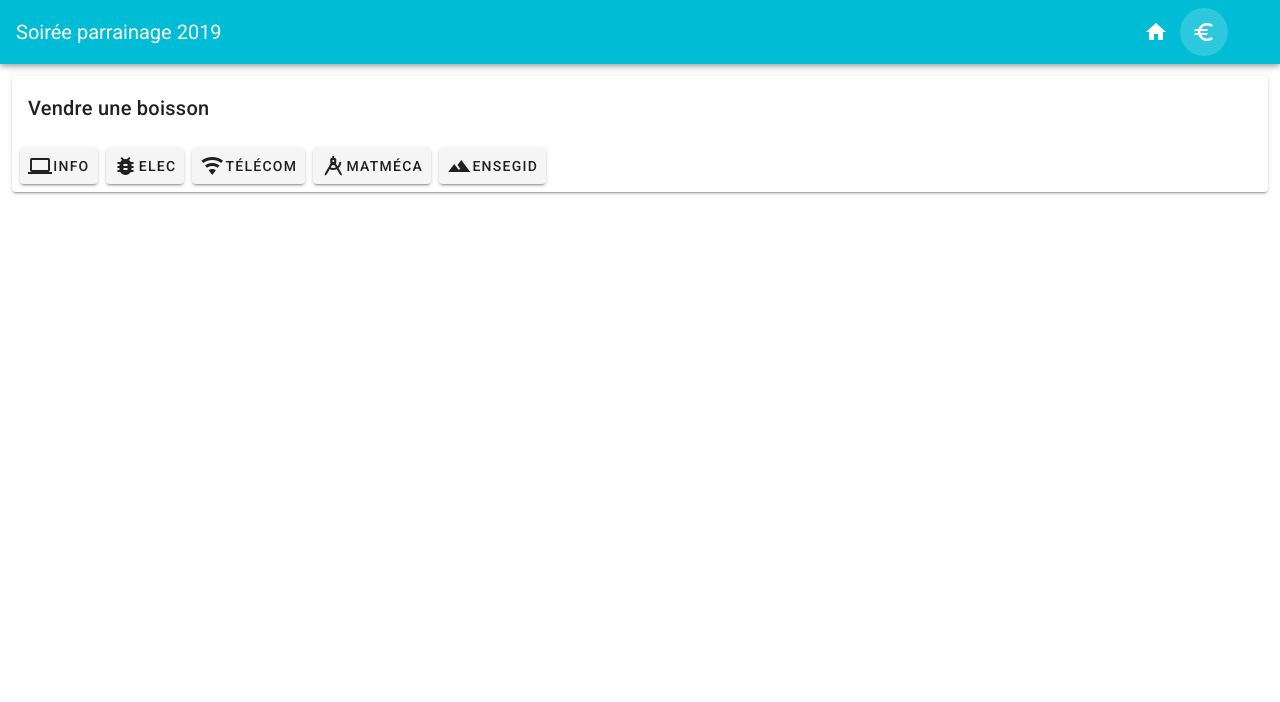
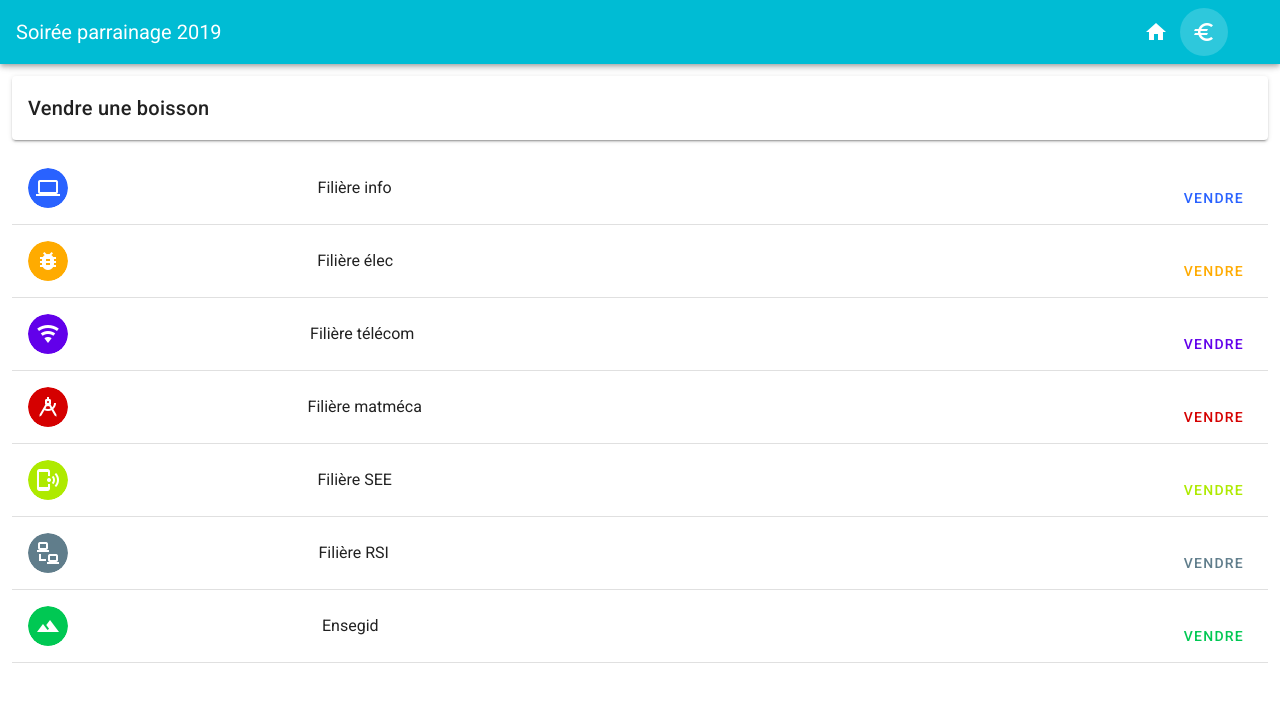
Before and after one commit to aheuillet/parrainage, a Vue app: page /#/sell in a window 1280 px wide. Shown: the top 702 px of the page. Built offline with nearby package versions, Linux system fonts and the light colour scheme; what vue-animejs, vuefire would draw is missing.

Commit message:
RTDB synchronisation completed

```diff
--- a/src/components/RaceTrack.vue
+++ b/src/components/RaceTrack.vue
@@ -2,10 +2,13 @@
   <v-container>
     <v-layout text-center wrap>
       <div class="track">
-          <div class="test-square info" ref="info" style="background: purple;"></div>
-          <div class="test-square elec" ref="elec" style="background: yellow;"></div>
-          <div class="test-square telecom" ref="telecom" style="background: green;"></div>
+        <div class="test-square info" ref="info" style="background: blue;"></div>
+        <div class="test-square elec" ref="elec" style="background: orange;"></div>
+        <div class="test-square telecom" ref="telecom" style="background: purple;"></div>
         <div class="test-square matmeca" ref="matmeca" style="background: red;"></div>
+        <div class="test-square ensegid" ref="ensegid" style="background: green;"></div>
+        <div class="test-square rsi" ref="rsi" style="background: grey;"></div>
+        <div class="test-square see" ref="see" style="background: yellow;"></div>
         <svg
           xmlns:dc="http://purl.org/dc/elements/1.1/"
           xmlns:cc="http://creativecommons.org/ns#"
@@ -68,19 +71,16 @@
 </template>
 
 <script>
-import { setTimeout } from 'timers';
-import { db } from '../firebaseConfig';
+import { setTimeout } from "timers";
+import { db } from "../firebaseConfig";
 export default {
   name: "raceTrack",
   data: () => ({
     anims: [],
-    racers: [],
+    racers: {},
     anim_duration: 4000,
     unit_move_duration: 1000
   }),
-  firebase: {
-    racers: db.ref("racers")
-  },
   computed: {
     info_score: function() {
       return this.racers["info"].score;
@@ -96,30 +96,19 @@ export default {
     },
     ensegid_score: function() {
       return this.racers["ensegid"].score;
+    },
+    see_score: function() {
+      return this.racers["see"].score;
+    },
+    rsi_score: function() {
+      return this.racers["rsi"].score;
     }
   },
-  watch: {
-    info_score: function() {
-      this.moveOneUnit("info");
-    },
-    elec_score: function() {
-      this.moveOneUnit("elec");
-    },
-    telecom_score: function() {
-      this.moveOneUnit("telecom");
-    },
-    matmeca_score: function() {
-      this.moveOneUnit("matmeca");
-    },
-    ensegid_score: function() {
-      this.moveOneUnit("ensegid");
-    },
-  },
   methods: {
-    initAnim: function(targets) {
+    initAnim: function(target) {
       const path = this.$anime.path(".track path");
       var anim = this.$anime({
-        targets: ".".concat(targets),
+        targets: ".".concat(target),
         translateX: path("x"),
         translateY: path("y"),
         rotate: path("angle"),
@@ -128,24 +117,48 @@ export default {
         autoplay: false,
         loop: true
       });
-     var lap_number = (this.racers[targets].score * this.unit_move_duration)/this.duration;
-     var timestamp = Math.round(this.duration*(lap_number - Math.floor(lap_number)));
+      var lap_number =
+        (this.racers[target].score * this.unit_move_duration) / this.anim_duration;
+      var timestamp = Math.round(
+        this.anim_duration * (lap_number - Math.floor(lap_number))
+      );
       anim.seek(timestamp);
       return anim;
     },
-    moveOneUnit: function (targets) {
+    moveOneUnit: function(targets) {
+      // eslint-disable-next-line
+      console.log(targets);
       this.anims[targets].play();
-      setTimeout(function () {
+      setTimeout(() => {
         this.anims[targets].pause();
       }, this.unit_move_duration);
+    },
+    initTrack: function() {
+      this.anims["info"] = this.initAnim("info");
+      this.anims["elec"] = this.initAnim("elec");
+      this.anims["telecom"] = this.initAnim("telecom");
+      this.anims["matmeca"] = this.initAnim("matmeca");
+      this.anims["ensegid"] = this.initAnim("ensegid");
+      this.anims["see"] = this.initAnim("see");
+      this.anims["rsi"] = this.initAnim("rsi");
+      for (let racerName in this.racers) {
+        this.$watch('racers'+'.'+racerName+'.score', function () {
+          this.moveOneUnit(racerName);
+        });
+      }
     }
   },
   mounted() {
-    this.anims["info"] = this.initAnim(".info");
-    this.anims["elec"] = this.initAnim(".elec");
-    this.anims["telecom"] = this.initAnim(".telecom");
-    this.anims["matmeca"] = this.initAnim(".matmeca");
-  },
+    this.$rtdbBind("racers", db.ref("racers"))
+      // eslint-disable-next-line
+      .then(doc => {
+        this.initTrack();
+      })
+      .catch(error => {
+        // eslint-disable-next-line
+        console.log("error in loading: ", error);
+      });
+  }
 };
 </script>
 
--- a/src/views/Sell.vue
+++ b/src/views/Sell.vue
@@ -1,44 +1,145 @@
 <template>
-  <v-layout wrap justify-center align-content-center text-center>
+  <v-layout wrap justify-center text-center>
     <v-flex xs12>
-      <v-card class="mx-auto">
-        <v-card-title>Vendre une boisson</v-card-title>
-        <v-card-actions>
-          <v-btn @click="sellOne('info')">
-            <v-icon>mdi-laptop</v-icon>Info
-          </v-btn>
-          <v-btn @click="sellOne('elec')">
-            <v-icon>mdi-bug</v-icon>Elec
-          </v-btn>
-          <v-btn @click="sellOne('telecom')">
-            <v-icon>mdi-wifi</v-icon>Télécom
-          </v-btn>
-          <v-btn @click="sellOne('matmeca')">
-            <v-icon>mdi-android-studio</v-icon>Matméca
-          </v-btn>
-          <v-btn @click="sellOne('ensegid')">
-            <v-icon>mdi-terrain</v-icon>Ensegid
-          </v-btn>
-        </v-card-actions>
+      <v-card class="mx-auto mb-3" yellow>
+        <v-card-title red>Vendre une boisson</v-card-title>
       </v-card>
     </v-flex>
+    <v-flex xs12>
+    <v-banner two-line>
+      <v-avatar slot="icon" color="blue accent-4" size="40">
+        <v-icon icon="mdi-lock" color="white">mdi-laptop</v-icon>
+      </v-avatar>
+        Filière info
+      <template v-slot:actions>
+        <v-btn @click="startSell('info')" text color="blue accent-4">Vendre</v-btn>
+      </template>
+    </v-banner>
+    <v-banner two-line>
+      <v-avatar slot="icon" color="amber accent-4" size="40">
+        <v-icon icon="mdi-lock" color="white">mdi-bug</v-icon>
+      </v-avatar>
+        Filière élec
+      <template v-slot:actions>
+        <v-btn @click="startSell('elec')" text color="amber accent-4">Vendre</v-btn>
+      </template>
+    </v-banner>
+    <v-banner two-line>
+      <v-avatar slot="icon" color="deep-purple accent-4" size="40">
+        <v-icon icon="mdi-lock" color="white">mdi-wifi</v-icon>
+      </v-avatar>
+        Filière télécom
+      <template v-slot:actions>
+        <v-btn @click="startSell('telecom')" text color="deep-purple accent-4">Vendre</v-btn>
+      </template>
+    </v-banner>
+    <v-banner two-line>
+      <v-avatar slot="icon" color="red accent-4" size="40">
+        <v-icon icon="mdi-lock" color="white">mdi-android-studio</v-icon>
+      </v-avatar>
+        Filière matméca
+      <template v-slot:actions>
+        <v-btn @click="startSell('matmeca')" text color="red accent-4">Vendre</v-btn>
+      </template>
+    </v-banner>
+    <v-banner two-line>
+      <v-avatar slot="icon" color="lime accent-4" size="40">
+        <v-icon icon="mdi-lock" color="white">mdi-cellphone-wireless</v-icon>
+      </v-avatar>
+        Filière SEE
+      <template v-slot:actions>
+        <v-btn @click="startSell('see')" text color="lime accent-4">Vendre</v-btn>
+      </template>
+    </v-banner>
+    <v-banner two-line>
+      <v-avatar slot="icon" color="blue-grey accent-4" size="40">
+        <v-icon icon="mdi-lock" color="white">mdi-lan-connect</v-icon>
+      </v-avatar>
+        Filière RSI
+      <template v-slot:actions>
+        <v-btn @click="startSell('rsi')" text color="blue-grey accent-4">Vendre</v-btn>
+      </template>
+    </v-banner>
+    <v-banner two-line>
+      <v-avatar slot="icon" color="green accent-4" size="40">
+        <v-icon icon="mdi-lock" color="white">mdi-terrain</v-icon>
+      </v-avatar>
+        Ensegid
+      <template v-slot:actions>
+        <v-btn @click="startSell('ensegid')" text color="green accent-4">Vendre</v-btn>
+      </template>
+    </v-banner>
+    </v-flex>
+    <v-bottom-sheet v-model="sheet" persistent>
+      <v-sheet class="text-center" height="150px">
+        <div class="py-3"><strong>Confirmer la vente ?</strong></div>
+         <v-btn
+          class="mt-6"
+          text
+          color="red"
+          @click="abortSell()"
+        >Annuler</v-btn>
+        <v-btn
+          class="mt-6"
+          text
+          color="green"
+          @click="confirmSell()"
+        >Confirmer</v-btn>
+      </v-sheet>
+    </v-bottom-sheet>
   </v-layout>
 </template>
 
 <script>
-import { db } from '../firebaseConfig';
+import { db } from "../firebaseConfig";
 export default {
-  name: 'sell',
+  name: "sell",
   data: () => ({
-    racers: []
+    racers: {},
+    selected: null,
+    sheet: false
   }),
+  computed: {
+    greaterPopSize: function() {
+      var max = 1;
+      for (var racerName in this.racers) {
+        // eslint-disable-next-line
+        console.log(racerName);
+        const racer = this.racers[racerName];
+        if (racer.size > max) {
+          max = racer.size;
+        }
+      }
+      return max;
+    }
+  },
   firebase: {
     racers: db.ref("racers")
   },
   methods: {
-    sellOne: function (target) {
-      this.racers[target].score++;
+    sellOne: function(target) {
+      this.racers[target].score +=
+        this.greaterPopSize / this.racers[target].size;
+      db.ref('racers/' + target).set({
+        size: this.racers[target].size,
+        score: this.racers[target].score
+      });
+    },
+    confirmSell: function() {
+      if (this.selected != null) {
+        this.sellOne(this.selected);
+        this.sheet = false;
+        this.selected = null;
+      }
+    },
+    startSell: function(target) {
+      this.selected = target;
+      this.sheet = true;
+    },
+    abortSell: function() {
+      this.sheet = false;
+      this.selected = null;
     }
   }
-}
+};
 </script>
```
Lines whose indentation alone changed are shown as unchanged.
